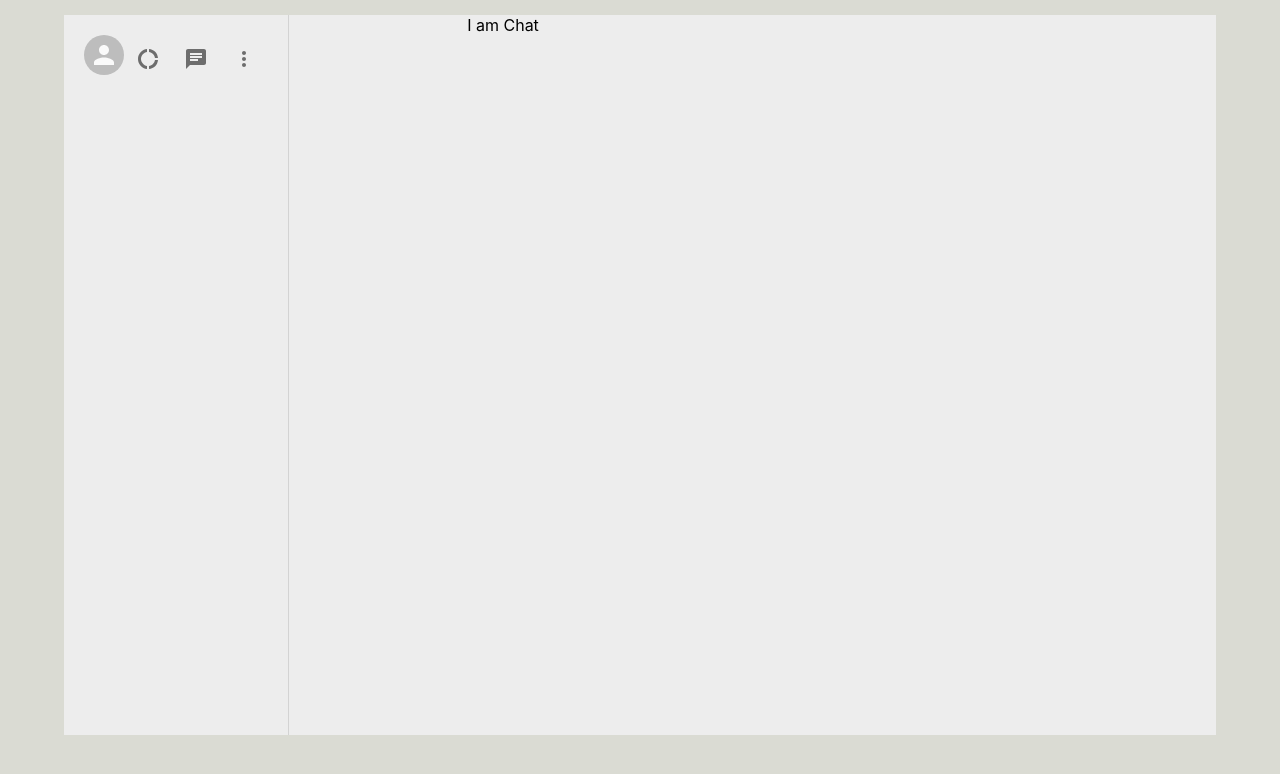
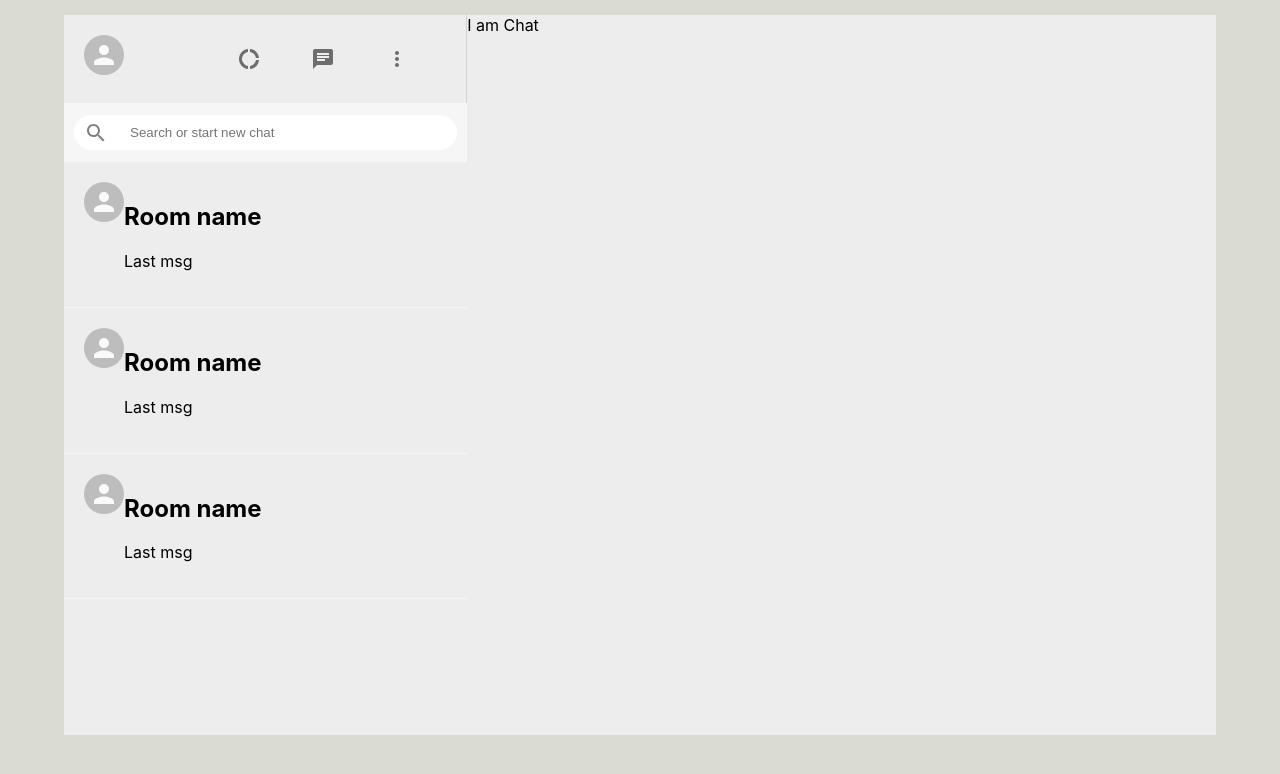
Before and after one commit to aniruddhparwal/whatsapp-clone, a React (Create React App) app: page / in a window 1280 px wide. Shown: the top 774 px of the page. Built offline with nearby package versions, Linux system fonts and the light colour scheme.

Commit message:
sidebar chat

```diff
--- a/src/CSS/_sidebar.scss
+++ b/src/CSS/_sidebar.scss
@@ -1,11 +1,49 @@
 .sidebar{
     display: flex;
+    flex-direction: column ;
     flex:0.35;
 }
 
 .sidebar__header{
     display: flex;
+    border-right: 1px solid lightgray;
+    padding: 20px;
     justify-content: space-between;
-    padding: 20px;
-    border-right: 1px solid lightgray;
 }
+
+.sidebar__headerRight{
+    display: flex;
+    align-items: center;
+    justify-content: space-between;
+    min-width: 10vw;
+    .MuiSvgIcon-root{
+        margin-right: 2vw;
+        font-size: 24px !important;
+    }
+}
+
+.sidebar__search{
+    display: flex;
+    align-items: center;
+    background-color: #f6f6f6;
+    height: 39px;
+    padding: 10px;
+}
+
+.sidebar__searchContainer{
+    display: flex;
+    align-items: center;
+    background-color:white;
+    width:100%;
+    height: 35px;
+    border-radius: 20px;
+    .MuiSvgIcon-root{
+        color:gray;
+        padding: 10px;
+    }
+    input{
+        border: none;
+        outline-width: 0;
+        margin-left:10px ;
+    }
+}
--- /dev/null
+++ b/src/CSS/_sidebarChat.scss
@@ -0,0 +1,6 @@
+.sidebarChat{
+    display:flex;
+    padding:20px;
+    cursor: pointer;
+    border-bottom: 1px solid #f6f6f6;
+}
--- a/src/CSS/style.css
+++ b/src/CSS/style.css
@@ -2,6 +2,10 @@
   display: -webkit-box;
   display: -ms-flexbox;
   display: flex;
+  -webkit-box-orient: vertical;
+  -webkit-box-direction: normal;
+      -ms-flex-direction: column;
+          flex-direction: column;
   -webkit-box-flex: 0.35;
       -ms-flex: 0.35;
           flex: 0.35;
@@ -11,11 +15,65 @@
   display: -webkit-box;
   display: -ms-flexbox;
   display: flex;
+  border-right: 1px solid lightgray;
+  padding: 20px;
   -webkit-box-pack: justify;
       -ms-flex-pack: justify;
           justify-content: space-between;
-  padding: 20px;
-  border-right: 1px solid lightgray;
+}
+
+.sidebar__headerRight {
+  display: -webkit-box;
+  display: -ms-flexbox;
+  display: flex;
+  -webkit-box-align: center;
+      -ms-flex-align: center;
+          align-items: center;
+  -webkit-box-pack: justify;
+      -ms-flex-pack: justify;
+          justify-content: space-between;
+  min-width: 10vw;
+}
+
+.sidebar__headerRight .MuiSvgIcon-root {
+  margin-right: 2vw;
+  font-size: 24px !important;
+}
+
+.sidebar__search {
+  display: -webkit-box;
+  display: -ms-flexbox;
+  display: flex;
+  -webkit-box-align: center;
+      -ms-flex-align: center;
+          align-items: center;
+  background-color: #f6f6f6;
+  height: 39px;
+  padding: 10px;
+}
+
+.sidebar__searchContainer {
+  display: -webkit-box;
+  display: -ms-flexbox;
+  display: flex;
+  -webkit-box-align: center;
+      -ms-flex-align: center;
+          align-items: center;
+  background-color: white;
+  width: 100%;
+  height: 35px;
+  border-radius: 20px;
+}
+
+.sidebar__searchContainer .MuiSvgIcon-root {
+  color: gray;
+  padding: 10px;
+}
+
+.sidebar__searchContainer input {
+  border: none;
+  outline-width: 0;
+  margin-left: 10px;
 }
 
 .chat {
@@ -48,4 +106,13 @@
   height: 90vh;
   width: 90vw;
 }
+
+.sidebarChat {
+  display: -webkit-box;
+  display: -ms-flexbox;
+  display: flex;
+  padding: 20px;
+  cursor: pointer;
+  border-bottom: 1px solid #f6f6f6;
+}
 /*# sourceMappingURL=style.css.map */
--- a/src/CSS/style.scss
+++ b/src/CSS/style.scss
@@ -1,3 +1,4 @@
 @import 'sidebar';
 @import 'chat';
-@import 'app'
+@import 'app';
+@import 'sidebarChat'
--- a/src/Components/Sidebar.js
+++ b/src/Components/Sidebar.js
@@ -1,6 +1,7 @@
 import React from 'react'
-import { Chat, DonutLarge, MoreVert } from '@material-ui/icons'
+import { Chat, DonutLarge, MoreVert, SearchOutlined } from '@material-ui/icons'
 import { Avatar, IconButton } from '@material-ui/core'
+import SidebarChat from './SidebarChat'
 
 function Sidebar() {
     return (
@@ -21,6 +22,17 @@ function Sidebar() {
                     </IconButton>
                 </div>
             </div>
+            <div className="sidebar__search">
+                <div className="sidebar__searchContainer">
+                    <SearchOutlined />
+                    <input type="text" placeholder="Search or start new chat" />
+                </div>
+            </div>
+            <div className="sidebar__chats">
+                <SidebarChat />
+                <SidebarChat />
+                <SidebarChat />
+            </div>
         </div>
     )
 }
--- /dev/null
+++ b/src/Components/SidebarChat.js
@@ -0,0 +1,16 @@
+import { Avatar } from '@material-ui/core'
+import React from 'react'
+
+function SidebarChat() {
+    return (
+        <div className="sidebarChat">
+            <Avatar />
+            <div className="sidebarChat__info">
+                <h2>Room name</h2>
+                <p>Last msg</p>
+            </div>
+        </div>
+    )
+}
+
+export default SidebarChat
```
Also changed, not shown: 1 other file (tests, documents, lock files or other folders).
